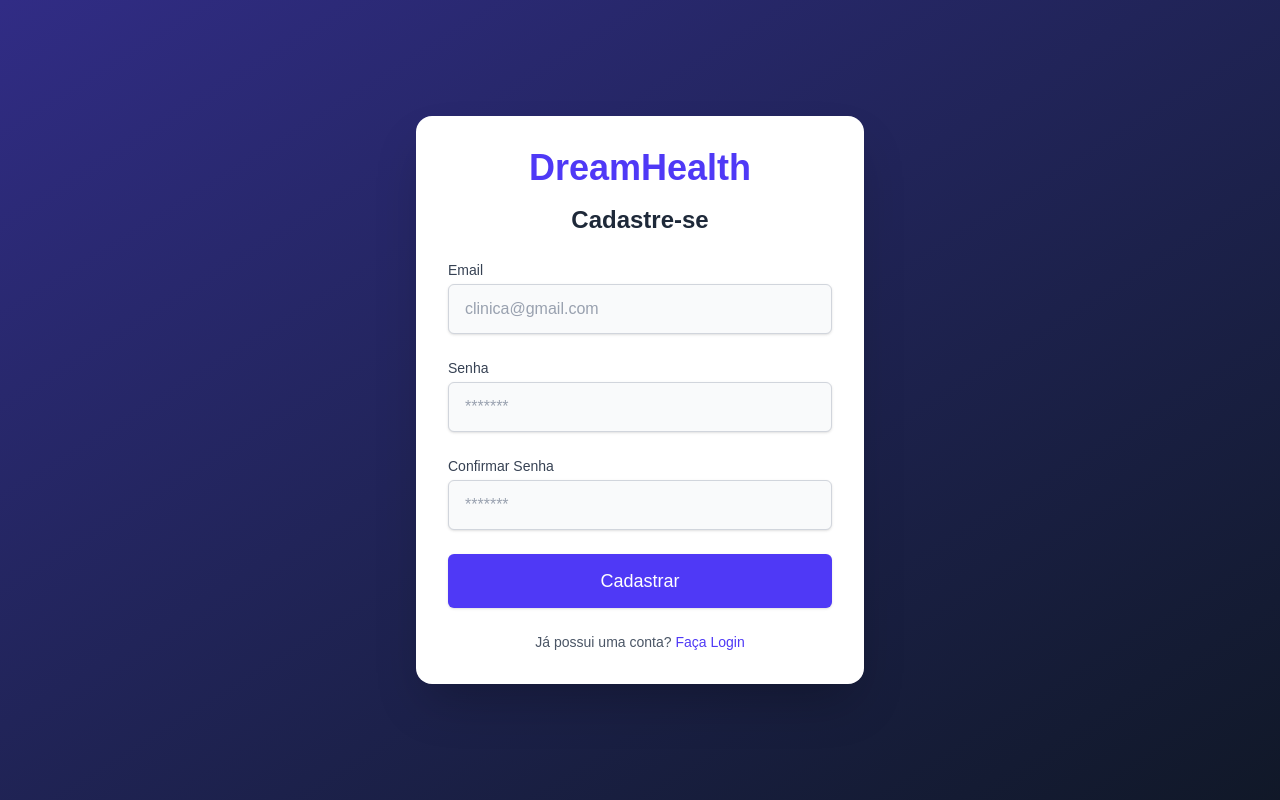
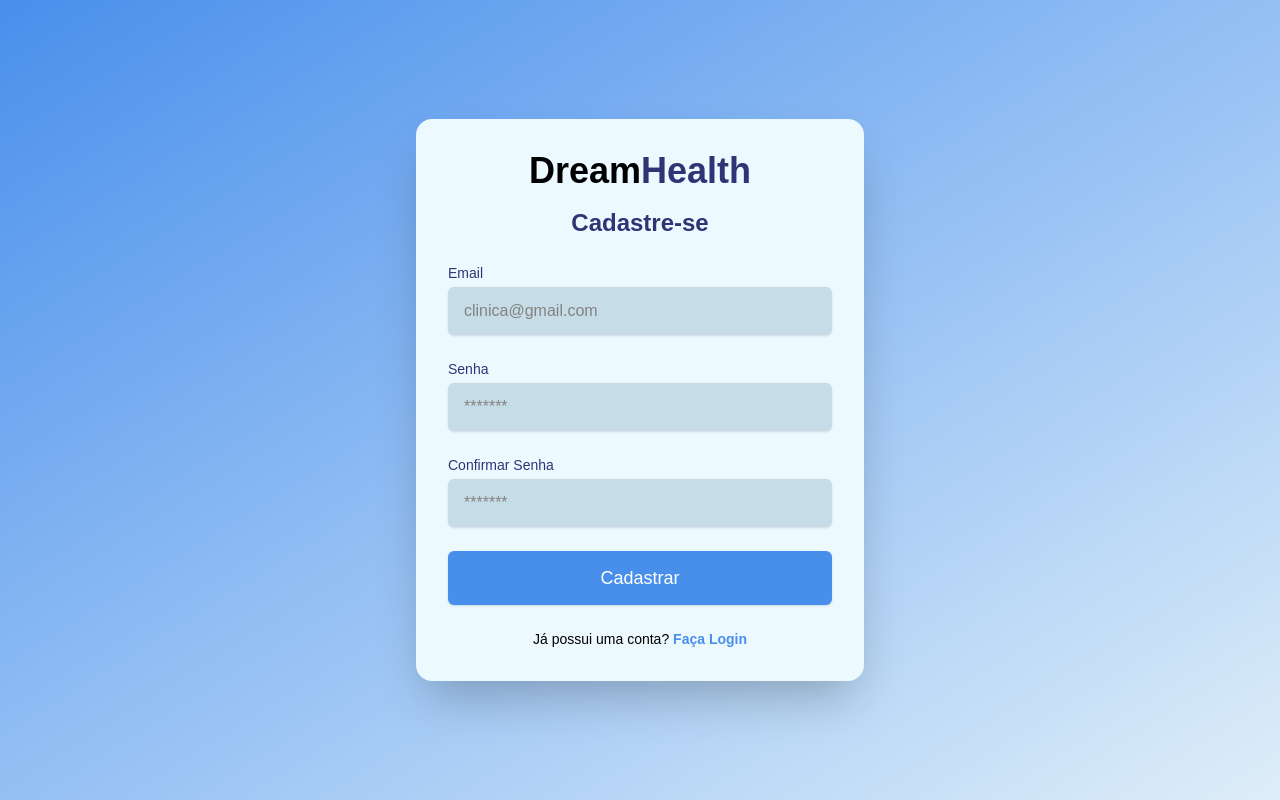
Before and after one commit to KauaKlein/DreamHealth, a React (Vite) app: page /cadastro in a window 1280 px wide. Built offline with nearby package versions, Linux system fonts and the light colour scheme.

Commit message:
Dark Light mode no cadastro, login e dashboard, junto com algumas leves alterações

```diff
--- a/src/components/layout/Layout.jsx
+++ b/src/components/layout/Layout.jsx
@@ -5,7 +5,7 @@ export const Layout = () => {
   return (
     <div className="min-h-screen flex">
       <NavMenu />
-      <main className="flex-1 bg-[var(--color-bg)] p-4 sm:p-6 lg:p-8">
+      <main className="flex-1 p-4 sm:p-6 lg:p-8">
         <Outlet />
       </main>
     </div>
--- a/src/index.css
+++ b/src/index.css
@@ -3,25 +3,25 @@
 @layer base {
   :root {
     --color-bg: #deeef8;
-    --color-bg-secondary:#ecf9ff;
-    --color-nav: #d4e9f3;
+    --color-bg-secondary: #ecf9ff;
     --color-text: #2f3574;
     --color-text-secondary: #000000;
     --color-primary: #488feb;
     --color-hover: #98c5ff;
-    --color-input:#d6e1e6 ;
-    --color-text-input: #838383 ;
+    --color-hover-secondary: #d9e5eb;
+    --color-input: #c6dce6;
+    --color-text-input: #838383;
   }
   .dark {
     --color-bg: #26232e;
     --color-bg-secondary: #3a344b;
-    --color-nav: #1e1c29;
     --color-text: #bea3f8;
-    --color-text-secondary: #e0e0e0 ;
+    --color-text-secondary: #e0e0e0;
     --color-primary: #5444ca;
     --color-hover: #403781;
-    --color-input:#3e3a4b ;
-    --color-text-input:#999999 ;
+    --color-hover-secondary: #39314e;
+    --color-input: #463e5c;
+    --color-text-input: #999999;
   }
 
   body {
@@ -30,25 +30,3 @@
     font-family: sans-serif;
   }
 }
-
-:root {
-  font-family: system-ui, Avenir, Helvetica, Arial, sans-serif;
-  line-height: 1.5;
-  font-weight: 400;
-
-  color-scheme: light dark;
-  color: #242424;
-  background-color: #242424;
-
-  font-synthesis: none;
-  text-rendering: optimizeLegibility;
-  -webkit-font-smoothing: antialiased;
-  -moz-osx-font-smoothing: grayscale;
-}
-
-@media (prefers-color-scheme: light) {
-  :root {
-    color: #213547;
-    background-color: #ffffff;
-  }
-}
--- a/src/pages/CadastroPage.jsx
+++ b/src/pages/CadastroPage.jsx
@@ -29,20 +29,20 @@ export const CadastroPage = () => {
   };
 
   return (
-    <div className="min-h-screen flex items-center justify-center bg-gradient-to-br from-indigo-900 to-gray-900 p-4">
-      <div className="w-full max-w-md bg-white rounded-2xl shadow-2xl p-8 space-y-6">
+    <div className="min-h-screen flex items-center justify-center bg-gradient-to-br from-[var(--color-primary)] to-[var(--color-bg)] p-4">
+      <div className="w-full max-w-md bg-[var(--color-bg-secondary)] rounded-2xl shadow-2xl p-8 space-y-6">
         <div className="text-center">
           <Link to="/">
-            <h1 className="text-4xl font-bold text-indigo-600">DreamHealth</h1>
+            <h1 className="text-4xl font-bold text-[var(--color-text-secondary)]">Dream<span className="text-[var(--color-text)]">Health</span></h1>
           </Link>
-          <h2 className="text-2xl font-bold text-gray-800 mt-4">Cadastre-se</h2>
+          <h2 className="text-2xl font-bold text-[var(--color-text)] mt-4">Cadastre-se</h2>
         </div>
 
         <form onSubmit={handleSubmit} className="space-y-6" noValidate>
           <div>
             <label
               htmlFor="email"
-              className="block text-sm font-medium text-gray-700"
+              className="block text-sm font-medium text-[var(--color-text)]"
             >
               Email
             </label>
@@ -54,11 +54,7 @@ export const CadastroPage = () => {
               value={email}
               onChange={(e) => setEmail(e.target.value)}
               placeholder="clinica@gmail.com"
-              className={`mt-1 block w-full px-4 py-3 bg-gray-50 border rounded-md shadow-sm placeholder-gray-400 focus:outline-none focus:ring-2 ${
-                errors.email
-                  ? "border-red-500 focus:ring-red-500"
-                  : "border-gray-300 focus:ring-indigo-500 focus:border-indigo-500"
-              }`}
+              className="mt-1 block w-full px-4 py-3 bg-[var(--color-input)] text-[var(--color-text-secondary)] rounded-md shadow-sm placeholder-[var(--color-text-input)] focus:outline-none focus:ring-1 focus:ring-[var(--color-text)]"
             />
             {errors.email && (
               <p className="mt-1 text-sm text-red-500">{errors.email}</p>
@@ -68,7 +64,7 @@ export const CadastroPage = () => {
           <div>
             <label
               htmlFor="password"
-              className="block text-sm font-medium text-gray-700"
+              className="block text-sm font-medium text-[var(--color-text)]"
             >
               Senha
             </label>
@@ -80,11 +76,7 @@ export const CadastroPage = () => {
               value={password}
               onChange={(e) => setPassword(e.target.value)}
               placeholder="*******"
-              className={`mt-1 block w-full px-4 py-3 bg-gray-50 border rounded-md shadow-sm placeholder-gray-400 focus:outline-none focus:ring-2 ${
-                errors.password
-                  ? "border-red-500 focus:ring-red-500"
-                  : "border-gray-300 focus:ring-indigo-500 focus:border-indigo-500"
-              }`}
+              className="mt-1 block w-full px-4 py-3 bg-[var(--color-input)] text-[var(--color-text-secondary)] rounded-md shadow-sm placeholder-[var(--color-text-input)] focus:outline-none focus:ring-1 focus:ring-[var(--color-text)]"
             />
             {errors.password && (
               <p className="mt-1 text-sm text-red-500">{errors.password}</p>
@@ -94,7 +86,7 @@ export const CadastroPage = () => {
           <div>
             <label
               htmlFor="confirmPassword"
-              className="block text-sm font-medium text-gray-700"
+              className="block text-sm font-medium text-[var(--color-text)]"
             >
               Confirmar Senha
             </label>
@@ -106,11 +98,7 @@ export const CadastroPage = () => {
               value={confirmPassword}
               onChange={(e) => setConfirmPassword(e.target.value)}
               placeholder="*******"
-              className={`mt-1 block w-full px-4 py-3 bg-gray-50 border rounded-md shadow-sm placeholder-gray-400 focus:outline-none focus:ring-2 ${
-                errors.confirmPassword
-                  ? "border-red-500 focus:ring-red-500"
-                  : "border-gray-300 focus:ring-indigo-500 focus:border-indigo-500"
-              }`}
+              className="mt-1 block w-full px-4 py-3 bg-[var(--color-input)] text-[var(--color-text-secondary)] rounded-md shadow-sm placeholder-[var(--color-text-input)] focus:outline-none focus:ring-1 focus:ring-[var(--color-text)]"
             />
             {errors.confirmPassword && (
               <p className="mt-1 text-sm text-red-500">
@@ -122,18 +110,18 @@ export const CadastroPage = () => {
           <div>
             <button
               type="submit"
-              className="w-full flex justify-center py-3 px-4 border border-transparent rounded-md shadow-sm text-lg font-medium text-white bg-indigo-600 hover:bg-indigo-700 focus:outline-none focus:ring-2 focus:ring-offset-2 focus:ring-indigo-500 transition-colors"
+              className="w-full flex justify-center py-3 px-4 border border-transparent rounded-md shadow-sm text-lg font-medium text-white bg-[var(--color-primary)] hover:bg-[var(--color-hover)] focus:outline-none focus:ring-2 focus:ring-offset-2 focus:ring-indigo-500 transition-colors"
             >
               Cadastrar
             </button>
           </div>
         </form>
 
-        <p className="text-center text-sm text-gray-600">
+        <p className="text-center text-sm text-[var(--color-text-secondary)]">
           Já possui uma conta?{" "}
           <Link
             to="/login"
-            className="font-medium text-indigo-600 hover:text-indigo-500 hover:underline"
+            className="font-bold text-[var(--color-primary)] hover:text-[var(--color-hover)] hover:underline"
           >
             Faça Login
           </Link>
--- a/src/pages/Consultar.jsx
+++ b/src/pages/Consultar.jsx
@@ -1,31 +1,34 @@
-
-
 const Consultar = () => {
   return (
-
-    <div className="bg-white p-8 rounded-lg shadow-md">
-      <h2 className="text-2xl font-bold text-gray-800 mb-6">Acesso Rápido</h2>
+    <div className="bg-[var(--color-bg-secondary)] p-8 rounded-lg shadow-md">
+      <h2 className="text-2xl font-bold text-[var(--color-text)] mb-6">Acesso Rápido</h2>
       <div className="grid grid-cols-1 md:grid-cols-2 gap-4">
-        <button className="bg-indigo-600 text-white font-bold py-4 px-6 rounded-lg hover:bg-indigo-700 transition-all text-left">
+        <button className="bg-[var(--color-primary)] text-white font-bold py-4 px-6 rounded-lg hover:bg-[var(--color-hover)] hover:text-[var(--color-text)] duration-200 transition-all text-left">
           <span className="text-xl">+ Agendar Nova Consulta</span>
-          <p className="font-normal text-indigo-200 mt-1">Encontre um horário para um paciente.</p>
+          <p className="font-normal mt-1">
+            Encontre um horário para um paciente.
+          </p>
         </button>
-        <button className="bg-gray-200 text-gray-800 font-bold py-4 px-6 rounded-lg hover:bg-gray-300 transition-all text-left">
+        <button className="bg-[var(--color-input)] text-[var(--color-text)] font-bold py-4 px-6 rounded-lg hover:bg-[var(--color-hover-secondary)] transition-all text-left">
           <span className="text-xl">&#128269; Buscar Paciente</span>
-          <p className="font-normal text-gray-500 mt-1">Acesse o histórico e dados.</p>
+          <p className="font-normal text-[var(--color-text-secondary)] mt-1">
+            Acesse o histórico e dados.
+          </p>
         </button>
-        <button className="bg-gray-200 text-gray-800 font-bold py-4 px-6 rounded-lg hover:bg-gray-300 transition-all text-left">
+        <button className="bg-[var(--color-input)] text-[var(--color-text)] font-bold py-4 px-6 rounded-lg hover:bg-[var(--color-hover-secondary)] transition-all text-left">
           <span className="text-xl">&#128197; Ver Agenda do Dia</span>
-          <p className="font-normal text-gray-500 mt-1">Visualize todas as consultas de hoje.</p>
+          <p className="font-normal text-[var(--color-text-secondary)] mt-1">
+            Visualize todas as consultas de hoje.
+          </p>
         </button>
-        <button className="bg-gray-200 text-gray-800 font-bold py-4 px-6 rounded-lg hover:bg-gray-300 transition-all text-left">
+        <button className="bg-[var(--color-input)] text-[var(--color-text)] font-bold py-4 px-6 rounded-lg hover:bg-[var(--color-hover-secondary)] transition-all text-left">
           <span className="text-xl">&#128100; Cadastrar Novo Paciente</span>
-          <p className="font-normal text-gray-500 mt-1">Adicione um novo paciente ao sistema.</p>
+          <p className="font-normal text-[var(--color-text-secondary)] mt-1">
+            Adicione um novo paciente ao sistema.
+          </p>
         </button>
       </div>
     </div>
-
-
   );
 };
 
--- a/src/pages/LoginPage.jsx
+++ b/src/pages/LoginPage.jsx
@@ -30,9 +30,7 @@ export const LoginPage = () => {
       <div className="w-full max-w-md bg-[var(--color-bg-secondary)] rounded-2xl shadow-2xl p-8 space-y-6">
         <div className="text-center">
           <Link to="/">
-            <h1 className="text-4xl font-bold text-[var(--color-primary)]">
-              DreamHealth
-            </h1>
+          <h1 className="text-4xl font-bold text-[var(--color-text-secondary)]">Dream<span className="text-[var(--color-text)]">Health</span></h1>
           </Link>
           <h2 className="text-2xl font-bold text-[var(--color-text)] mt-4">
             Entre em sua conta
@@ -107,7 +105,7 @@ export const LoginPage = () => {
           Não tem uma conta?{" "}
           <Link
             to="/cadastro"
-            className="font-medium text-[var(--color-primary)] hover:text-[var(--color-hover)] hover:underline"
+            className="font-bold text-[var(--color-primary)] hover:text-[var(--color-hover)] hover:underline"
           >
             Cadastre-se
           </Link>
```
Also changed, not shown: src/components/layout/NavMenu.jsx (+9 -9 lines), src/pages/DashBoardPage.jsx (+15 -15 lines).
